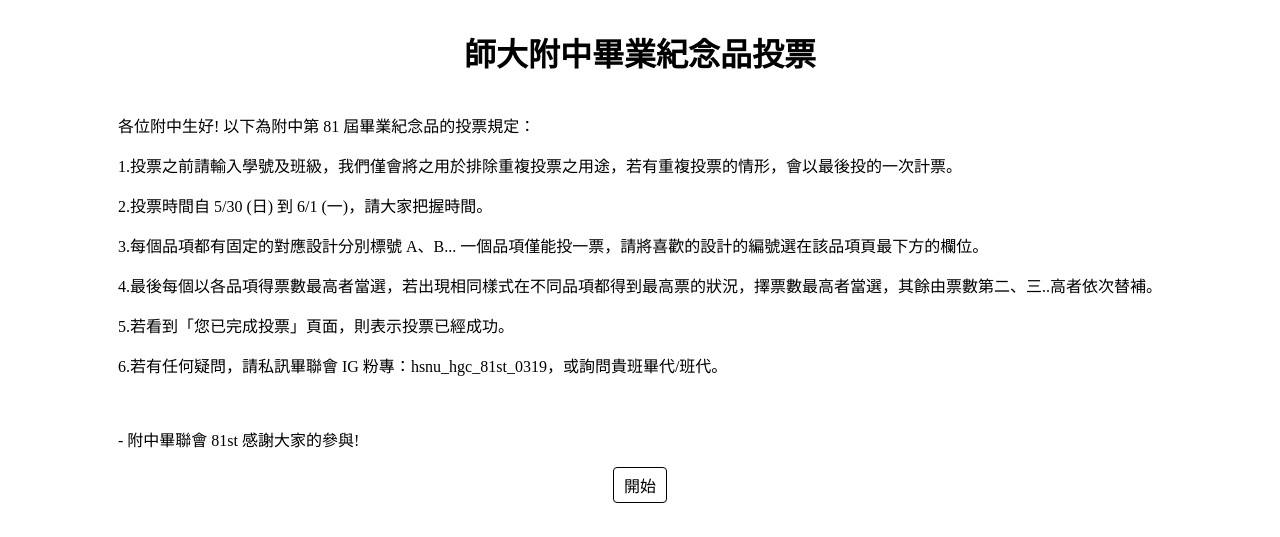
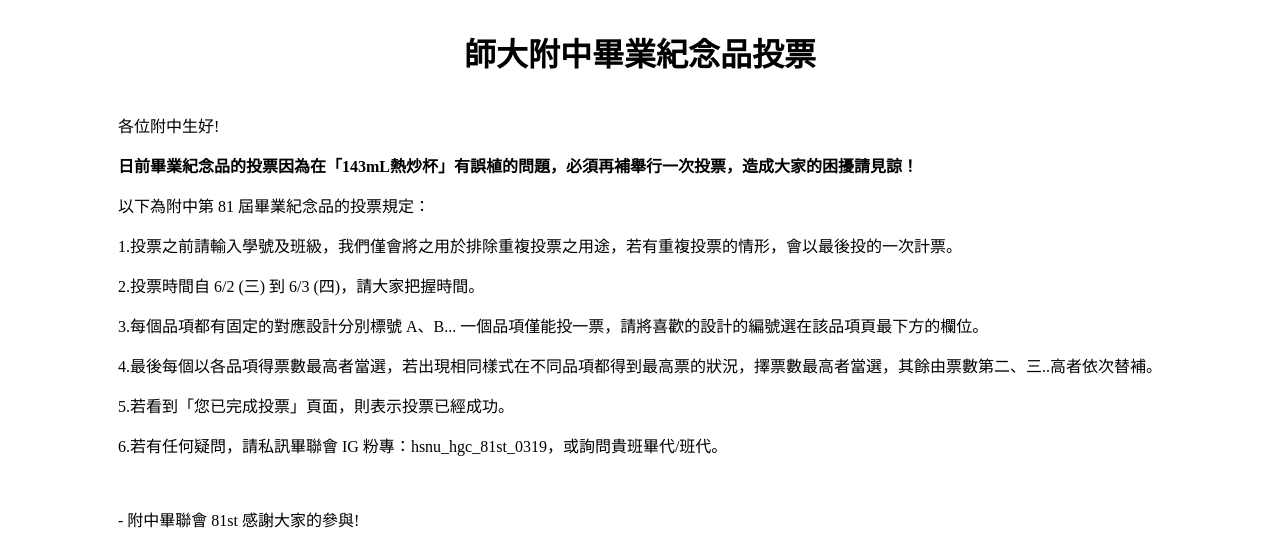
Before and after one commit to HSNU-81st-commencement/SouvenirVoting, a Python web app: template templates/index.html in a window 1280 px wide. Shown: the top 537 px of the page. Run offline with Jinja, Linux system fonts and the light colour scheme; the template is opened without the code that fills it, so the values that code supplies are empty.

Commit message:
Edit main page description and fix bugs

```diff
--- a/app/main/db_helper.py
+++ b/app/main/db_helper.py
@@ -5,10 +5,10 @@ def add_record(student_id, classnum, votes):
     voter = Voters(student_id, classnum)
     old_voter = Voters.query.filter_by(student_id=student_id, classnum=classnum)
     if old_voter.first():
-        for i in range(1, 9):
+        for i in range(1, 2):
             Votes.query.filter_by(voter_id=old_voter.first().ID, category_id=i).update({"choice": votes[i]})
     else:
-        new_votes = [Votes(student_id, i, votes[i]) for i in range(1, 9)]
+        new_votes = [Votes(student_id, i, votes[i]) for i in range(1, 2)]
         voter.votes.extend(new_votes)
         db.session.add(voter)
     db.session.commit()
--- a/app/main/routes.py
+++ b/app/main/routes.py
@@ -82,7 +82,7 @@ def process_all():
     student_id = request.cookies.get("student_id")
     classnum = request.cookies.get("classnum")
     votes = dict()
-    for i in range(1, 9):  # 8 items
+    for i in range(1, 2):  # 8 items
         votes[i] = request.cookies.get(str(i))
     if not (all(votes.values()) and student_id and classnum):
         flash("資料不完整，請重新填寫", category="alert")
--- a/templates/index.html
+++ b/templates/index.html
@@ -13,9 +13,11 @@
     <div class="container">
         <h1>師大附中畢業紀念品投票</h1>
         <div>
-            <p>各位附中生好! 以下為附中第 81 屆畢業紀念品的投票規定：</p>
+            <p>各位附中生好!</p>
+            <p><b>日前畢業紀念品的投票因為在「143mL熱炒杯」有誤植的問題，必須再補舉行一次投票，造成大家的困擾請見諒！</b></p>
+            <p>以下為附中第 81 屆畢業紀念品的投票規定：</p>
             <p>1.投票之前請輸入學號及班級，我們僅會將之用於排除重複投票之用途，若有重複投票的情形，會以最後投的一次計票。</p>
-            <p>2.投票時間自 5/30 (日) 到 6/1 (一)，請大家把握時間。</p>
+            <p>2.投票時間自 6/2 (三) 到 6/3 (四)，請大家把握時間。</p>
             <p>3.每個品項都有固定的對應設計分別標號 A、B... 一個品項僅能投一票，請將喜歡的設計的編號選在該品項頁最下方的欄位。</p>
             <p>4.最後每個以各品項得票數最高者當選，若出現相同樣式在不同品項都得到最高票的狀況，擇票數最高者當選，其餘由票數第二、三..高者依次替補。</p>
             <p>5.若看到「您已完成投票」頁面，則表示投票已經成功。</p>
```
